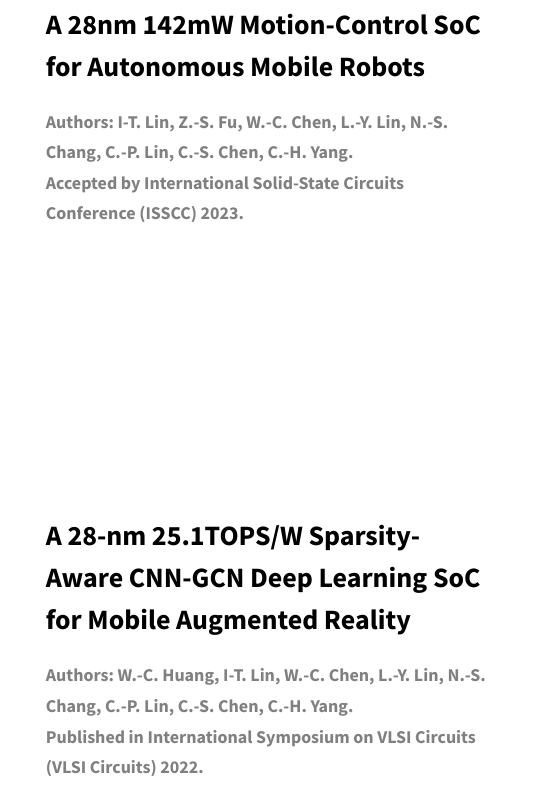
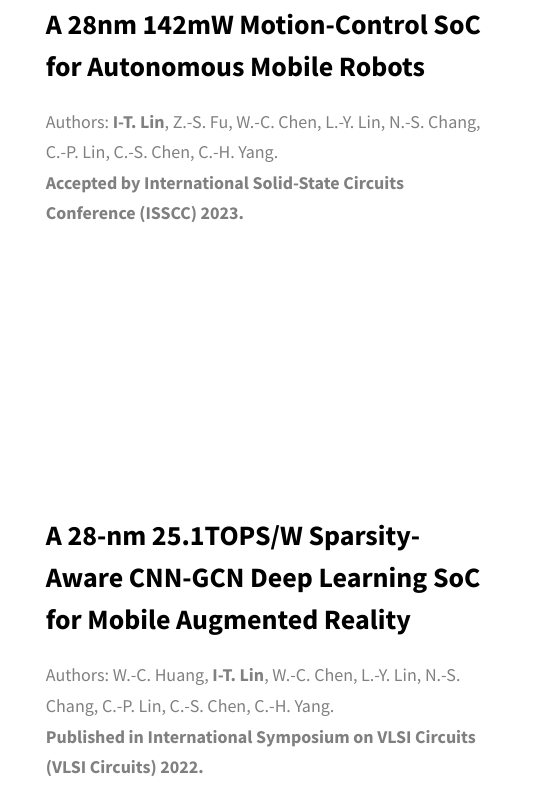
Before and after one commit to Lin0611/lin0611.github.io, a website: page index.html in a window 1280 px wide. Shown: the part 2101-2911 px from the top of the page, 732-1280 px from the left. Drawn offline with Linux system fonts and the light colour scheme.

Commit message:
Add files via upload

```diff
--- a/index.html
+++ b/index.html
@@ -223,12 +223,10 @@
                                 Robots
                             </h3>
                             <p class="projects__row-content-desc">
-                                <b>
                                     Authors: <b>I-T. Lin</b>, Z.-S. Fu, W.-C. Chen, L.-Y. Lin, N.-S. Chang, C.-P. Lin, C.-S. Chen,
                                     C.-H. Yang.
-                                    <br> Accepted by International Solid-State Circuits Conference
-                                    (ISSCC) 2023.
-                                </b>
+                                    <br> <b>Accepted by International Solid-State Circuits Conference
+                                        (ISSCC) 2023.</b>
                             </p>
                         </div>
                     </div>
@@ -248,12 +246,10 @@
                                 SoC for Mobile Augmented Reality
                             </h3>
                             <p class="projects__row-content-desc">
-                                <b>
                                     Authors: W.-C. Huang, <b>I-T. Lin</b>, W.-C. Chen, L.-Y. Lin, N.-S. Chang, C.-P. Lin, C.-S. Chen,
                                     C.-H. Yang.
-                                    <br> Published in International Symposium on VLSI Circuits
-                                    (VLSI Circuits) 2022.
-                                </b>
+                                    <br> <b>Published in International Symposium on VLSI Circuits
+                                        (VLSI Circuits) 2022.</b>
                             </p>
                             <p class="projects__row-content-desc">
                                 This work presents the first CNN-GCN SoC for diverse AI
```
